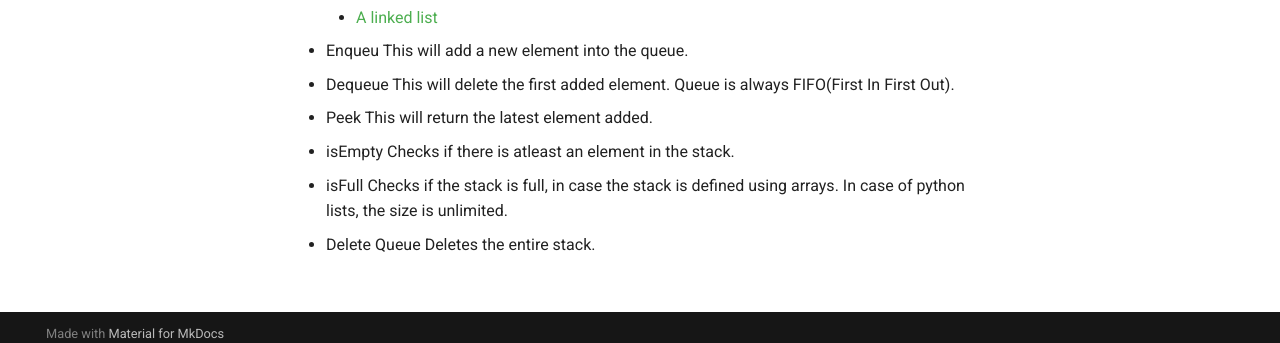
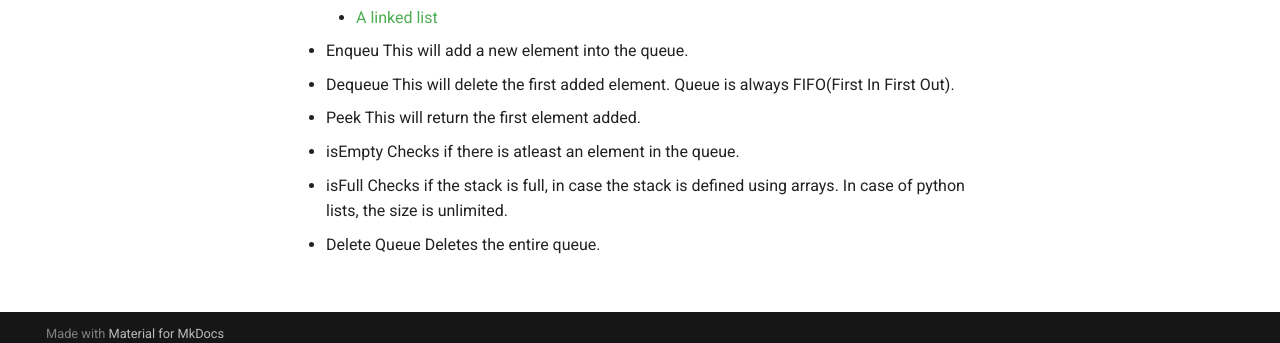
Before and after one commit to vs456/Cheat-Sheets, an MkDocs documentation site: the page built from docs/Data Structures and Algirithms/queue/README.md, in a window 1280 px wide. Shown: the part 544-887 px from the top of the page. Built offline with MkDocs 1.6.1 and Material for MkDocs 9.7.7, drawn with Linux system fonts in a browser that asks for light colours; comment, search, counter and statistics services are not loaded.

Commit message:
added queue_list

```diff
--- a/docs/Data Structures and Algirithms/queue/README.md
+++ b/docs/Data Structures and Algirithms/queue/README.md
@@ -12,18 +12,18 @@
 
 * Create Queue
     This creates a new stack, in python it can be created using:
-    * [A python list without size limit](stack_list_unlimited.py)
-    * [A python list with size limit](stack_list_limited.py)
-    * [A linked list](stack_linked_list.py)
+    * [A python list without size limit](queue_list_unlimited.py)
+    * [A python list with size limit](queue_list_limited.py)
+    * [A linked list](queue_linked_list.py)
 * Enqueu
     This will add a new element into the queue.
 * Dequeue
     This will delete the first added element. Queue is always FIFO(First In First Out).
 * Peek
-    This will return the latest element added.
+    This will return the first element added.
 * isEmpty
-    Checks if there is atleast an element in the stack.
+    Checks if there is atleast an element in the queue.
 * isFull
     Checks if the stack is full, in case the stack is defined using arrays. In case of python lists, the size is unlimited.
 * Delete Queue
-    Deletes the entire stack.
+    Deletes the entire queue.
```
Also changed, not shown: docs/Data Structures and Algirithms/queue/queue_list_unlimited.py (+36 -2 lines).
